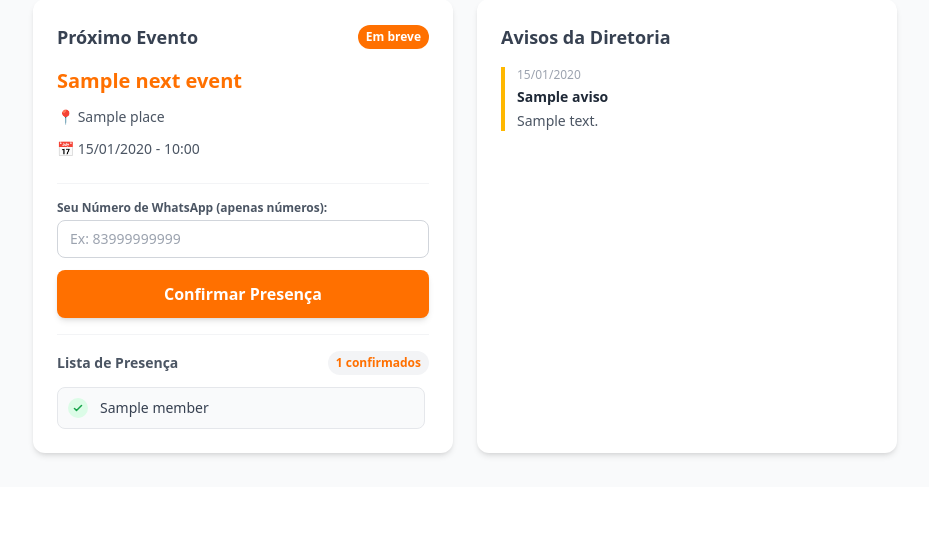
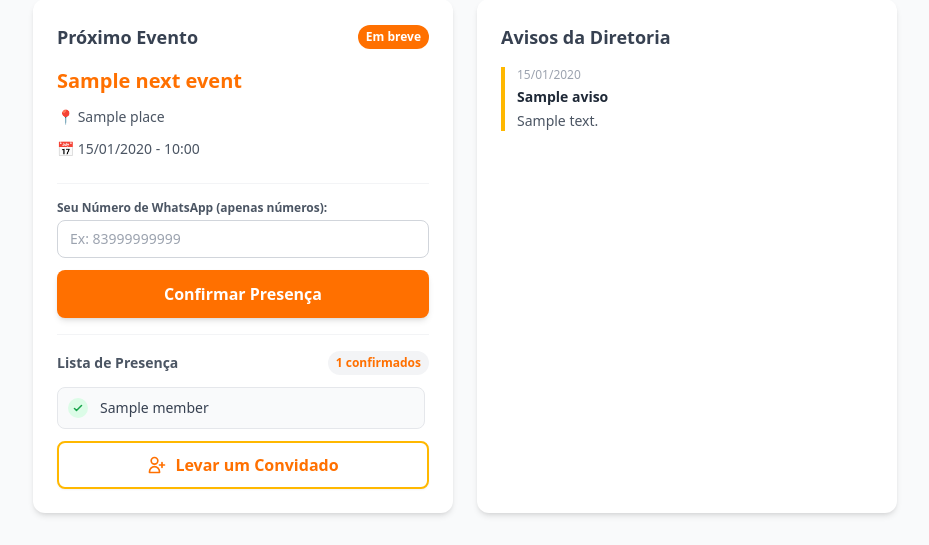
Before and after one commit to jamaralm/upa, a Django app: template app/templates/index.html in a window 1280 px wide. Shown: the part 313-858 px from the top of the page, without its empty margins (175-1104 px from the left). Before the commit the page ends 771 px from the top, so only its background shows below. Run offline with Django 5.2, Linux system fonts and the light colour scheme; the template is opened without the code that fills it: most values are stand-ins (such as "Sample title", 1, 10 or a date in 2020); some libraries are stand-ins or nearby versions.

Commit message:
feat:add guest to event button created and working

```diff
--- a/app/models.py
+++ b/app/models.py
@@ -30,7 +30,7 @@ CLASSE CONVIDADO
 '''
 class Guest(models.Model):
     name = models.CharField(max_length=100, null=False)
-    phome_number = models.CharField(null=False)
+    phone_number = models.CharField(null=False)
 
     host = models.ForeignKey(Member, on_delete=models.PROTECT, related_name="quem_convidou", blank=False)
 
@@ -87,6 +87,7 @@ class Event(models.Model):
     place = models.CharField(max_length=250)
 
     confirmed_members = models.ManyToManyField(Member, blank=True, related_name="confirmed_on_event")
+    confirmed_guests = models.ManyToManyField(Guest, blank=True, related_name="confirmed_members_on_event")
 
     def __str__(self):
         return f"{self.name}"
--- a/app/templates/index.html
+++ b/app/templates/index.html
@@ -146,6 +146,66 @@
                             {% endfor %}
                         </ul>
                     </div>
+                    <!-- Botão que abre o Pop-up -->
+                    <button type="button" onclick="document.getElementById('modal-convidado').classList.remove('hidden')"
+                        class="w-full mt-3 bg-white border-2 border-upa-yellow text-upa-orange hover:bg-orange-50 font-bold py-2.5 px-4 rounded-lg transition-colors shadow-sm flex items-center justify-center gap-2">
+                        <svg class="w-5 h-5" fill="none" stroke="currentColor" viewBox="0 0 24 24"><path stroke-linecap="round" stroke-linejoin="round" stroke-width="2" d="M18 9v3m0 0v3m0-3h3m-3 0h-3m-2-5a4 4 0 11-8 0 4 4 0 018 0zM3 20a6 6 0 0112 0v1H3v-1z"></path></svg>
+                        Levar um Convidado
+                    </button>
+
+                    <!-- O Pop-up / Modal (Escondido por padrão com a classe 'hidden') -->
+                    <div id="modal-convidado" class="hidden fixed inset-0 bg-gray-900 bg-opacity-60 backdrop-blur-sm z-50 flex items-center justify-center p-4 transition-opacity">
+
+                        <!-- Caixa Branca do Modal -->
+                        <div class="bg-white rounded-2xl shadow-2xl p-6 w-full max-w-md relative">
+
+                            <!-- Botão de Fechar no canto superior -->
+                            <button type="button" onclick="document.getElementById('modal-convidado').classList.add('hidden')" class="absolute top-4 right-4 text-gray-400 hover:text-red-500 transition-colors">
+                                <svg class="w-6 h-6" fill="none" stroke="currentColor" viewBox="0 0 24 24"><path stroke-linecap="round" stroke-linejoin="round" stroke-width="2" d="M6 18L18 6M6 6l12 12"></path></svg>
+                            </button>
+
+                            <h3 class="text-xl font-bold text-gray-800 mb-1">Adicionar Convidado</h3>
+                            <p class="text-sm text-gray-500 mb-5">Preencha os dados abaixo para registrar o acompanhante no evento.</p>
+
+                            <!-- Formulário HTMX -->
+                            <!-- O hx-target="#retorno-convidado" vai pegar a resposta do seu Python e injetar na div lá embaixo -->
+                            <form hx-post="/events/{{ next_event.id }}/guest/" hx-target="#retorno-convidado" hx-swap="innerHTML">
+
+                                <div class="space-y-4">
+                                    <!-- 1. Telefone do Sócio (Para achar o 'host') -->
+                                    <div>
+                                        <label class="block text-xs font-bold text-gray-600 mb-1">Seu WhatsApp (Sócio que está convidando):</label>
+                                        <input type="text" name="host_phone" required placeholder="Ex: 83999999999"
+                                            class="w-full px-3 py-2 border border-gray-300 rounded-lg focus:outline-none focus:border-upa-orange focus:ring-1 focus:ring-upa-orange text-sm text-gray-700 bg-gray-50">
+                                    </div>
+
+                                    <!-- Divisória visual -->
+                                    <hr class="border-gray-100">
+
+                                    <!-- 2. Nome do Convidado -->
+                                    <div>
+                                        <label class="block text-xs font-bold text-gray-600 mb-1">Nome do Convidado:</label>
+                                        <input type="text" name="guest_name" required placeholder="Nome completo"
+                                            class="w-full px-3 py-2 border border-gray-300 rounded-lg focus:outline-none focus:border-upa-orange focus:ring-1 focus:ring-upa-orange text-sm text-gray-700">
+                                    </div>
+
+                                    <!-- 3. Telefone do Convidado -->
+                                    <div>
+                                        <label class="block text-xs font-bold text-gray-600 mb-1">WhatsApp do Convidado:</label>
+                                        <input type="text" name="guest_phone" required placeholder="Ex: 83988888888"
+                                            class="w-full px-3 py-2 border border-gray-300 rounded-lg focus:outline-none focus:border-upa-orange focus:ring-1 focus:ring-upa-orange text-sm text-gray-700">
+                                    </div>
+                                </div>
+
+                                <!-- Div para receber mensagens de Erro ou Sucesso do Django -->
+                                <div id="retorno-convidado" class="mt-4"></div>
+
+                                <button type="submit" class="mt-4 w-full bg-upa-orange hover:bg-upa-dark text-white font-bold py-3 px-4 rounded-lg transition-colors shadow-md">
+                                    Salvar Convidado
+                                </button>
+                            </form>
+                        </div>
+                    </div>
                 </div>
             {% else %}
                 <div class="text-center text-gray-500 py-6">
--- a/app/urls.py
+++ b/app/urls.py
@@ -4,5 +4,6 @@ from . import views
 
 urlpatterns = [
     path("", views.index, name="index"),
-    path('events/<int:event_id>/confirm/', views.confirm_presence, name="confirm_presence_view")
+    path('events/<int:event_id>/confirm/', views.confirm_presence, name="confirm_presence_view"),
+    path('events/<int:event_id>/guest/', views.confirm_guest_presence, name="confirm_guest_presence_view")
 ]
```
Also changed, not shown: app/views.py (+33 -3 lines).
